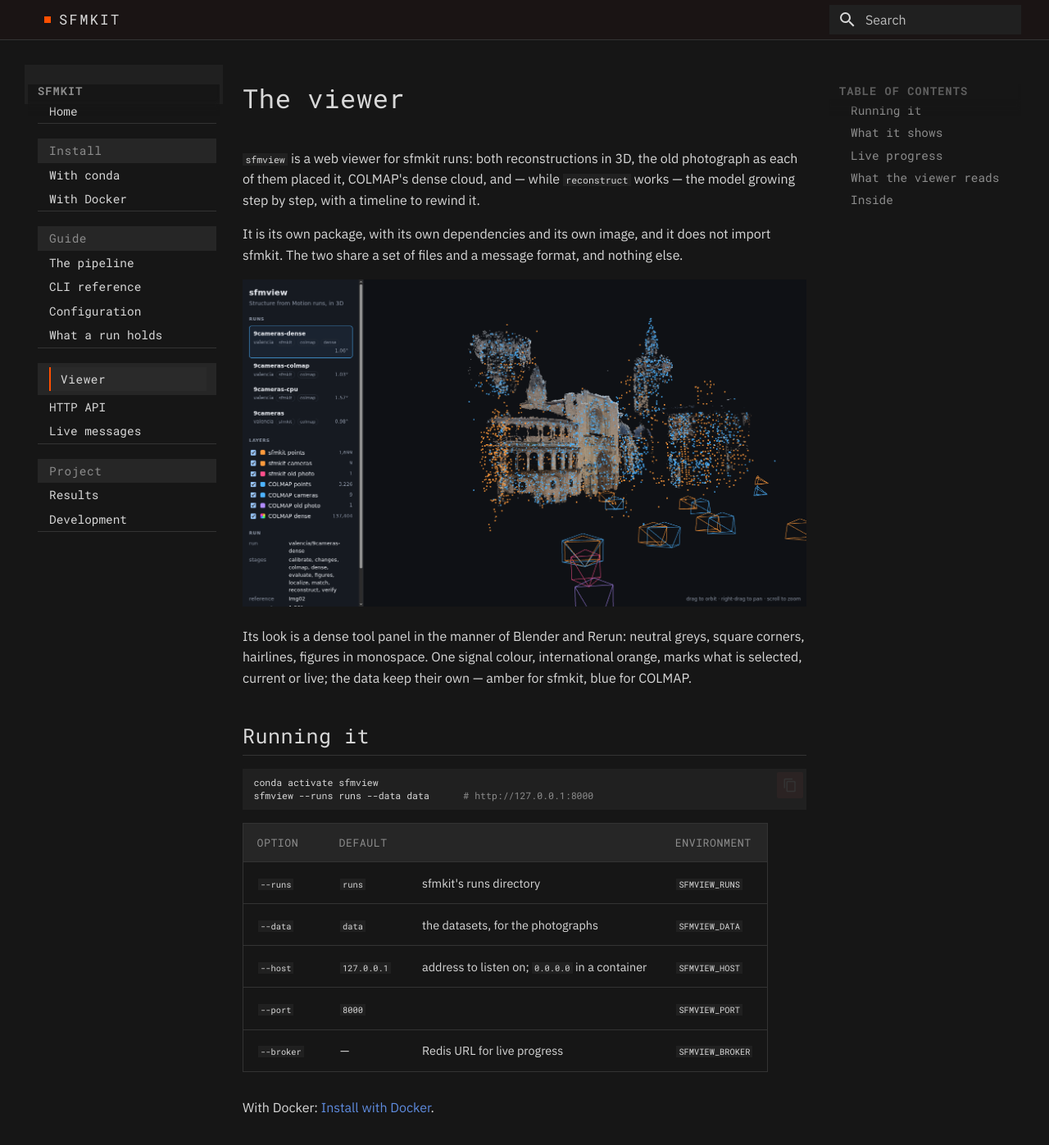
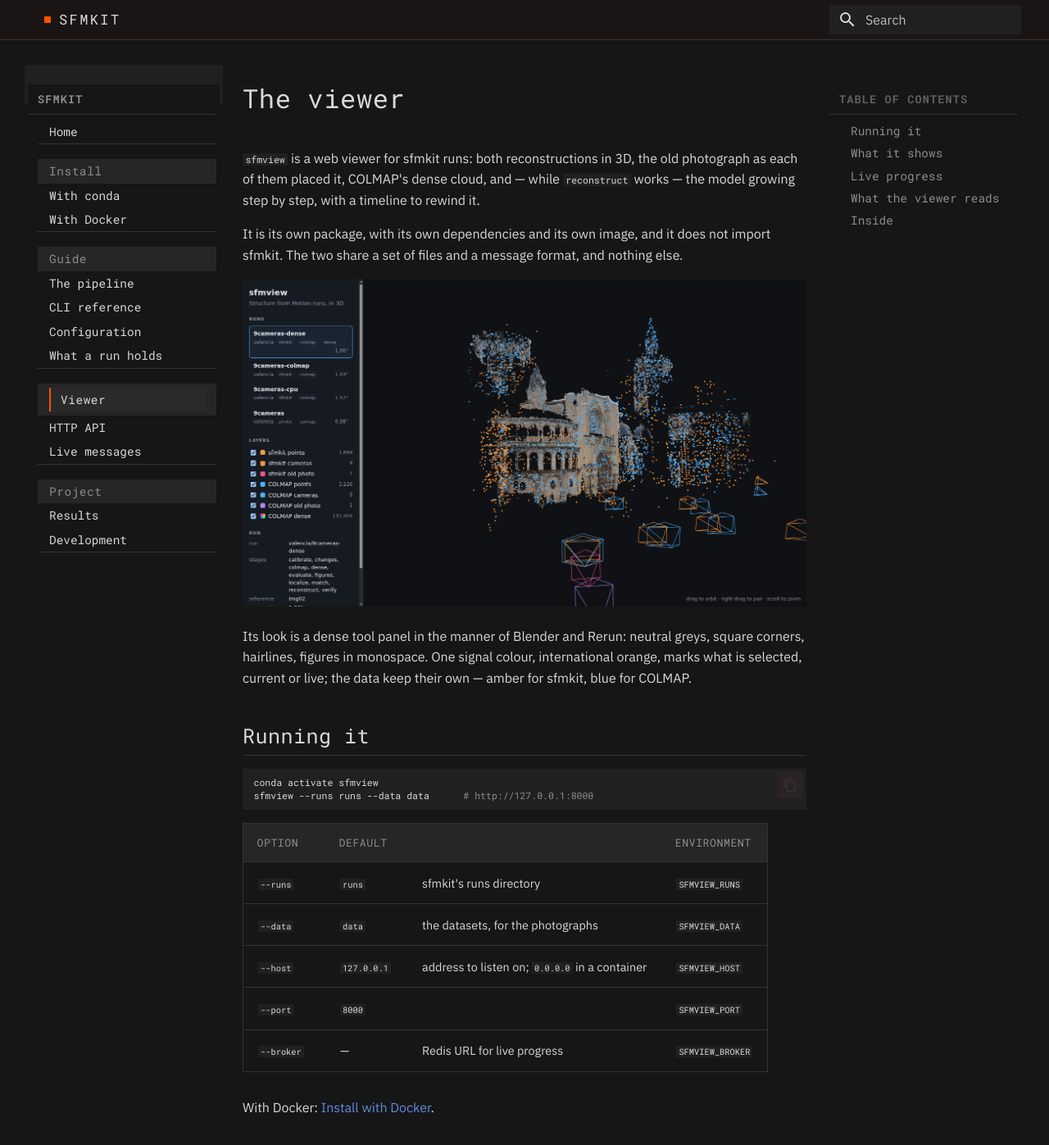
Before and after one commit to dpadillaor/sfmkit, an MkDocs documentation site: the page built from website/docs/viewer/index.md, in a window 1280 px wide and 1400 px high. Shown: the top 1397 px of the window at 82% size. Built offline with MkDocs 1.6.1 and Material for MkDocs 9.7.7, drawn with Linux system fonts in a browser that asks for light colours.

Commit message:
Give the sticky navigation title a ground of its own
Material keeps the title of each sidebar stuck to the top and masks what
scrolls under it with a shadow, which our flat styling had removed: the first
row of the table of contents, and Home in the left panel, were read through
the title. It now has the panel behind it, a hairline under it, and a little
room before the first row.

```diff
--- a/website/docs/stylesheets/sfmkit.css
+++ b/website/docs/stylesheets/sfmkit.css
@@ -89,7 +89,15 @@
   font-size: 0.68rem;
   letter-spacing: 0.08em;
   text-transform: uppercase;
+  /* The title is sticky: it needs a ground of its own and a rule under it, or
+     the first row scrolls up behind the words. */
+  background: var(--sfm-panel);
+  padding: 10px 12px 8px;
+  margin-bottom: 6px;
+  border-bottom: 1px solid var(--sfm-line);
+  box-shadow: none;
 }
+.md-sidebar--secondary .md-nav__title { background: var(--sfm-ground); }
 
 /* top-level items are section headers, like the viewer's collapsible panels */
 .md-nav--primary > .md-nav__list > .md-nav__item {
```
